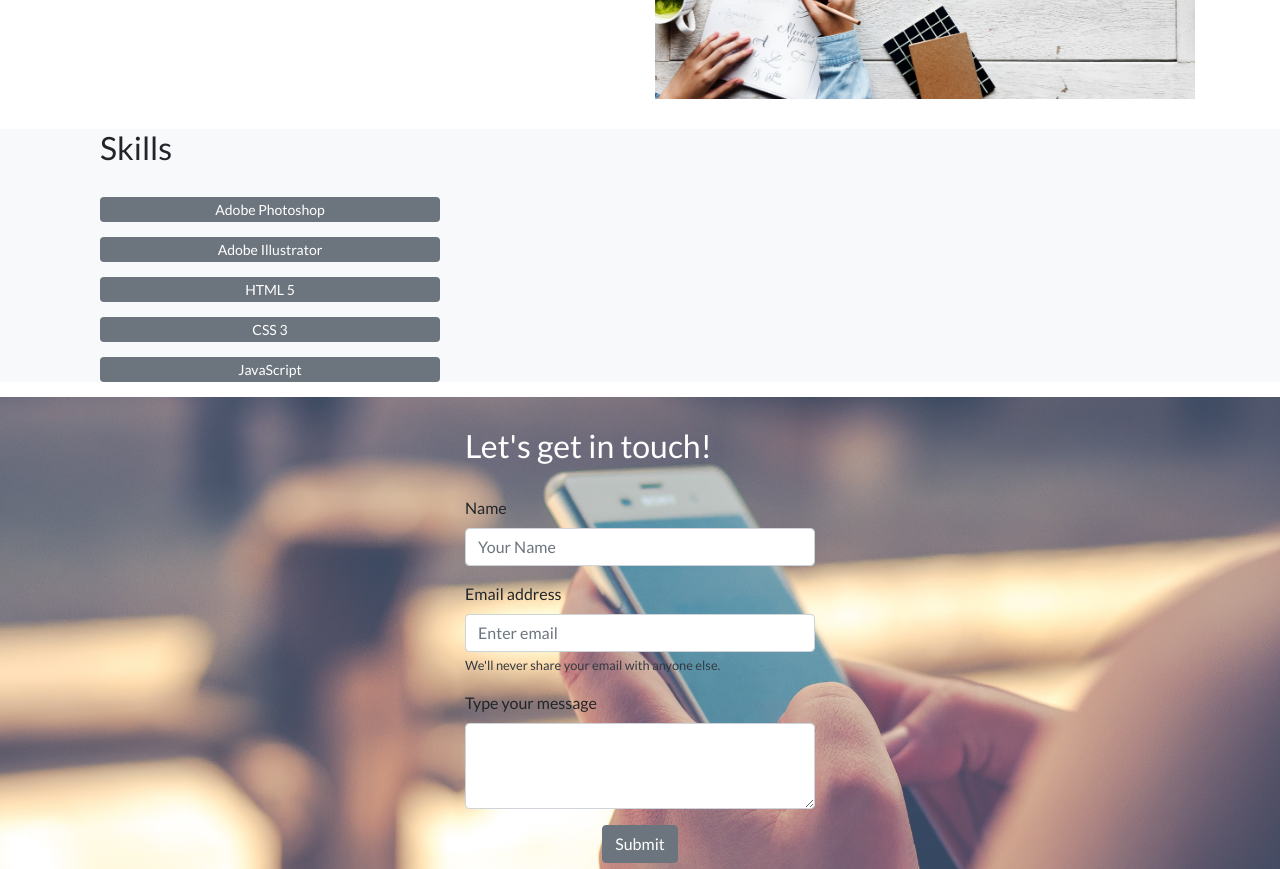
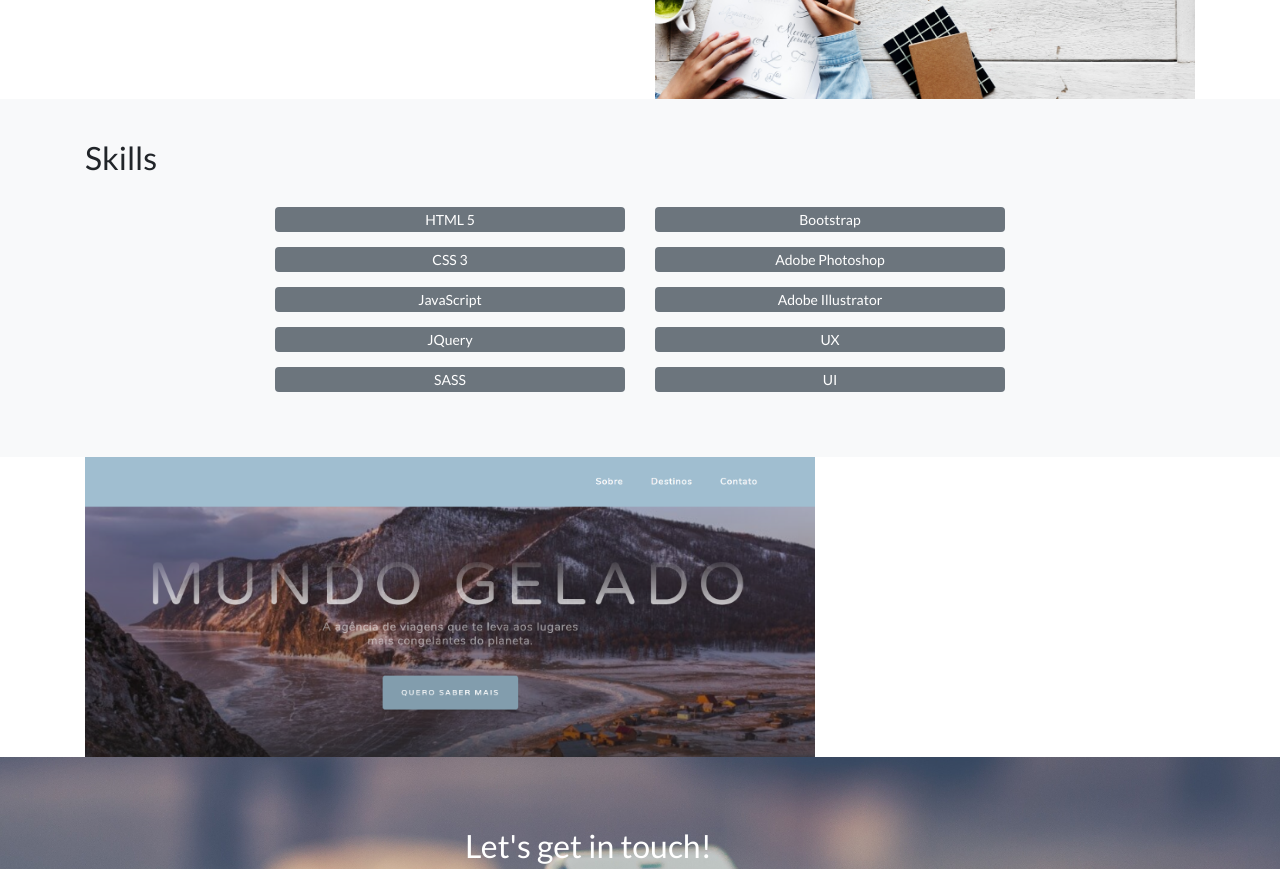
Before and after one commit to vanessa-ariel/vanessa-ariel.github.io, a website: page index.html in a window 1280 px wide. Shown: the part 1160-2029 px from the top of the page. Drawn offline with Linux system fonts and the light colour scheme.

Commit message:
Add project image

```diff
--- a/index.html
+++ b/index.html
@@ -27,7 +27,6 @@
                 <button class="navbar-toggler" type="button" data-toggle="collapse" data-target="#navbarNav" aria-controls="navbarNav"aria-expanded="false" aria-label="Toggle navigation">
                     <span class="navbar-toggler-icon"></span>
                 </button>
-
                 <!-- SUBMENU -->
                 <div class="pop-up-menu collapse navbar-collapse bg-light text-dark m-0 " id="navbarNav">
                         <ul class="navbar-nav  flex-column text-right">
@@ -63,7 +62,7 @@
                     <img class="d-block w-100" src="assets/ballpen-blur-close-up-461077.jpg" alt="Second slide">
                 </div>
                 <div class="carousel-item">
-                    <img class="d-block w-100" src="assets/rawpixel-600782-unsplash.jpg" alt="Third slide">
+                    <img class="d-block w-100" src="assets/ballpen-blur-close-up-461077.jpg" alt="Third slide">
                 </div>
             </div>
             <a class="carousel-control-prev" href="#carouselExampleControls" role="button" data-slide="prev">
@@ -93,34 +92,79 @@
     </section>
 
     <!-- SKILLS -->
-    <section class = "skills bg-light">
-       <div class = "container">
-			<div class = "col-lg-4">
+    <section class="skills bg-light">
+        <div class="container">
             <h2>Skills</h2>
+            <div class="row justify-content-center">
+                    <div class="col-lg-4">
                         <div class="progress">
-					<div class="progress-bar bg-secondary" role="progressbar" style="width: 100%" aria-valuenow="100" aria-valuemin="0" aria-valuemax="100">Adobe Photoshop</div>
+                            <div class="progress-bar bg-secondary" role="progressbar" style="width: 100%" aria-valuenow="100" aria-valuemin="0"
+                                aria-valuemax="100">HTML 5</div>
                         </div>
                         <div class="progress">
-					<div class="progress-bar bg-secondary" role="progressbar" style="width: 100%" aria-valuenow="100" aria-valuemin="0" aria-valuemax="100">Adobe Illustrator</div>
+                            <div class="progress-bar bg-secondary" role="progressbar" style="width: 100%" aria-valuenow="100" aria-valuemin="0"
+                                aria-valuemax="100">CSS 3</div>
                         </div>
                         <div class="progress">
-					<div class="progress-bar bg-secondary" role="progressbar" style="width: 100%" aria-valuenow="100" aria-valuemin="0" aria-valuemax="100">HTML 5</div>
+                            <div class="progress-bar bg-secondary" role="progressbar" style="width: 100%" aria-valuenow="100" aria-valuemin="0"
+                                aria-valuemax="100">JavaScript</div>
                         </div>
                         <div class="progress">
-					<div class="progress-bar bg-secondary" role="progressbar" style="width: 100%" aria-valuenow="100" aria-valuemin="0" aria-valuemax="100">CSS 3</div>
+                            <div class="progress-bar bg-secondary" role="progressbar" style="width: 100%" aria-valuenow="100" aria-valuemin="0"
+                                aria-valuemax="100">JQuery</div>
                         </div>
                         <div class="progress">
-					<div class="progress-bar bg-secondary" role="progressbar" style="width: 100%" aria-valuenow="100" aria-valuemin="0" aria-valuemax="100">JavaScript</div>
+                            <div class="progress-bar bg-secondary" role="progressbar" style="width: 100%" aria-valuenow="100" aria-valuemin="0"
+                                aria-valuemax="100">SASS</div>
+                        </div>
+                    </div>
+                    <div class="col-lg-4">
+                        <div class="progress">
+                                <div class="progress-bar bg-secondary" role="progressbar" style="width: 100%" aria-valuenow="100" aria-valuemin="0"
+                                    aria-valuemax="100">Bootstrap</div>
+                        </div>
+                        <div class="progress">
+                            <div class="progress-bar bg-secondary" role="progressbar" style="width: 100%" aria-valuenow="100" aria-valuemin="0"
+                                aria-valuemax="100">Adobe Photoshop</div>
+                        </div>
+                        <div class="progress">
+                            <div class="progress-bar bg-secondary" role="progressbar" style="width: 100%" aria-valuenow="100" aria-valuemin="0"
+                                aria-valuemax="100">Adobe Illustrator</div>
+                        </div>
+                        <div class="progress">
+                            <div class="progress-bar bg-secondary" role="progressbar" style="width: 100%" aria-valuenow="100" aria-valuemin="0"
+                                aria-valuemax="100">UX</div>
+                        </div>
+                        <div class="progress">
+                            <div class="progress-bar bg-secondary" role="progressbar" style="width: 100%" aria-valuenow="100" aria-valuemin="0"
+                                aria-valuemax="100">UI</div>
+                        </div>
                     </div>
             </div>
         </div>
     </section>
 
+    <!-- PROJECTS -->
+    <section class="projects">
+        <div class="container">
+            <div class="row">
+                <div class="col-lg-8">
+                    <div class="mundo-gelado">
+                        <h5 class="card-title">Special title treatment</h5>
+                        <p class="card-text">With supporting text below as a natural lead-in to additional content.</p>
+                        <a href="#" class="btn btn-primary">Go somewhere</a>
+                    </div>
+                </div>
+            </div>
+        </div>
+    </section>
+
+
     <!-- FORM -->
     <section class="banner-form">
         <div class= "container">
 			<div class="row justify-content-center">
-				<div class="col-lg-4">
+				<div class="banner-form-content col-lg-4">
 					<h2 class="text-white">Let's get in touch!</h2>
 					<form class="form-contact" name="contact" netlify>
 						<div class="form-group">
@@ -143,6 +187,7 @@
 				</div>
         	</div>
         </div>
+    </section>
 
     <!-- JS -->
     <script src="js/jquery.slim.js"></script>
--- a/js/script.js
+++ b/js/script.js
@@ -1,9 +1,9 @@
 $(window).scroll(function(){
-	if($(this).scrollTop() > 60){
+	if($(this).scrollTop() > 100){
 		$('nav').removeClass('bg-transparent')
 		$('nav').addClass('scrolled')
     }
-    else if($(this).scrollTop()<=60){
+    else if($(this).scrollTop()<= 100){
         $('nav').removeClass('scrolled')
 		$('nav').addClass('bg-transparent')
     }
--- a/sass/style.scss
+++ b/sass/style.scss
@@ -23,7 +23,12 @@ nav{
         z-index: 999;
         margin-right: 50px;
         .navbar-nav{
-            margin: 10px 50px;
+            .nav-item{
+                padding: 0 50px;
+                &:hover{
+                    background-color: rgba(165, 165, 165, 0.25);
+                }
+            }
         }
     }
 }
@@ -46,11 +51,32 @@ nav{
 
 //SKILLS
 .skills{
+    padding: 10px 0 50px;
     .progress{
         margin-bottom: 15px;
         height: 25px;
         &-bar{
             font-size: 14px;
+            background-color: #DBCCEC;
+        }
+    }
+}
+
+// PROJECTS
+.projects{
+    .mundo-gelado{
+        background-image: url("../assets/mundo-gelado.png");
+        background-size: cover;
+        height: 300px;
+        display: flex;
+        flex-direction: column;
+        align-items: center;
+        justify-content: flex-end;
+        .card-title , .card-text , a {
+            visibility: hidden;
+            &:hover {
+                visibility: visible;
+            }
         }
     }
 }
@@ -60,7 +86,10 @@ nav{
     background-image: url(../assets/access-adult-blur-261628.jpg);
 	background-size: cover;
 	background-position: 60%;
-	padding-bottom: 25px;
+    padding-bottom: 25px;
+    &-content{
+        margin-top: 5vh;
+    }
     span.error{
         color: red;
         font-size: 14px;
```
Also changed, not shown: assets/m-de-maravilhosa-small.png (added), assets/m-de-maravilhosa.png (added), assets/mundo-gelado.png (added), assets/to-do-list.png (added), css/style.css, 1 other file. Lines whose indentation alone changed are shown as unchanged.
